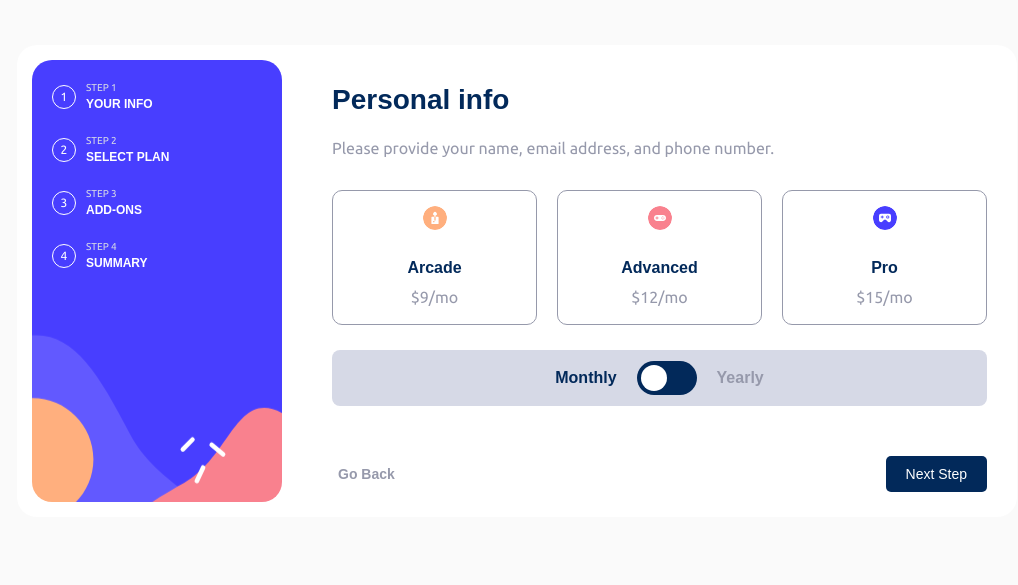
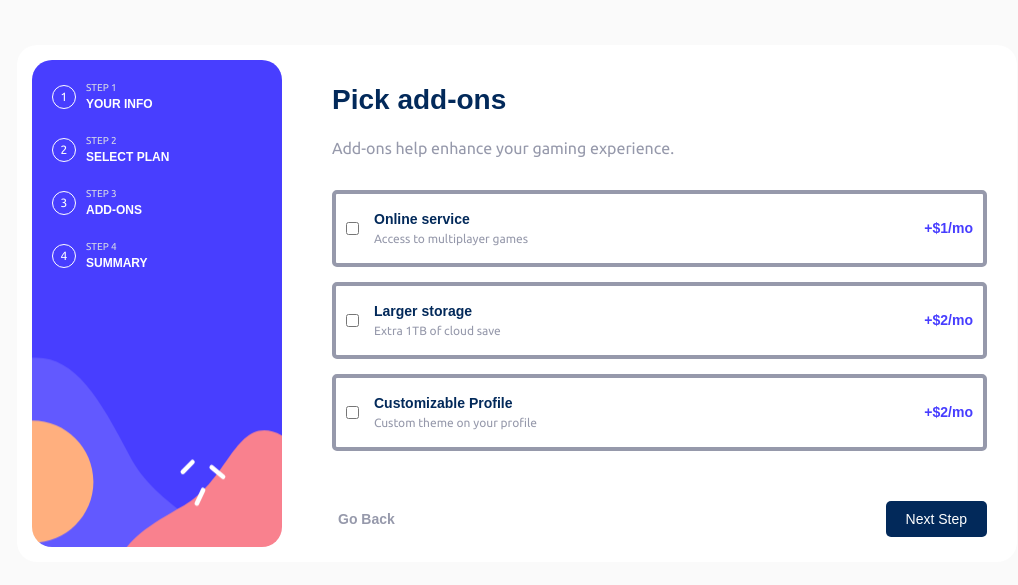
Before and after one commit to jurabek10/multi-step-form, a plain HTML site: page index.html in a window 1280 px wide. Shown: the part 105-690 px from the top of the page, without its empty margins (123-1141 px from the left). Drawn offline with Linux system fonts and the light colour scheme; a web font is replaced by a local one.

Commit message:
Add add-ons page HTML

```diff
--- a/css/styles.css
+++ b/css/styles.css
@@ -187,7 +187,7 @@ main {
   font-weight: 700;
 }
 
-.personal {
+.content {
   display: flex;
   flex-direction: column;
   width: 655px;
@@ -390,3 +390,50 @@ input:checked + .slider:before {
   font-weight: 700;
   color: hsl(231, 11%, 63%);
 }
+
+.add-ons__container {
+}
+.add-ons__list {
+  margin: 0;
+  padding: 0;
+  list-style: none;
+}
+.add-ons__item {
+  display: flex;
+  align-items: center;
+  padding: 10px;
+  border: 4px solid hsl(231, 11%, 63%);
+  border-radius: 5px;
+}
+
+.add-ons__item:not(:last-child) {
+  margin-bottom: 15px;
+}
+
+.add-ons__input {
+  margin-right: 15px;
+}
+
+/* .add-ons__input:checked .add-ons__item--title {
+  color: red;
+} */
+
+.add-ons__item--title {
+  margin: 0;
+  font-size: 14px;
+  color: var(--Marine-blue);
+  font-weight: 700;
+}
+
+.add-ons__item--info {
+  margin: 0;
+  font-size: 12px;
+  color: hsl(231, 11%, 63%);
+}
+
+.add-ons__item--price {
+  margin-left: auto;
+  font-size: 14px;
+  font-weight: 700;
+  color: var(--Purplish-blue);
+}
--- a/index.html
+++ b/index.html
@@ -97,11 +97,11 @@
         </div>
       </div>
 
-      <div class="content personal">
+      <div class="content plan" style="display: none">
         <div class="content__top">
-          <h1 class="content__title">Personal info</h1>
+          <h1 class="content__title">Select your plan</h1>
           <p class="content__description">
-            Please provide your name, email address, and phone number.
+            You have the option of monthly or yearly billing.
           </p>
         </div>
 
@@ -168,6 +168,67 @@
           <button class="next" type="button">Next Step</button>
         </div>
       </div>
+
+      <div class="content add-ons">
+        <div class="content__top">
+          <h1 class="content__title">Pick add-ons</h1>
+          <p class="content__description">
+            Add-ons help enhance your gaming experience.
+          </p>
+        </div>
+
+        <div class="add-ons__container">
+          <ul class="add-ons__list">
+            <li class="add-ons__item">
+              <input
+                class="add-ons__input"
+                type="checkbox"
+                id="service"
+                name="add-ons"
+              />
+              <label class="add-ons__label" for="service">
+                <p class="add-ons__item--title">Online service</p>
+                <p class="add-ons__item--info">Access to multiplayer games</p>
+              </label>
+
+              <p class="add-ons__item--price">+$1/mo</p>
+            </li>
+            <li class="add-ons__item">
+              <input
+                class="add-ons__input"
+                type="checkbox"
+                id="storage"
+                name="add-ons"
+              />
+              <label class="add-ons__label" for="storage">
+                <p class="add-ons__item--title">Larger storage</p>
+                <p class="add-ons__item--info">Extra 1TB of cloud save</p>
+              </label>
+
+              <p class="add-ons__item--price">+$2/mo</p>
+            </li>
+            <li class="add-ons__item">
+              <input
+                class="add-ons__input"
+                type="checkbox"
+                id="profile"
+                name="add-ons"
+              />
+              <label class="add-ons__label" for="profile">
+                <p class="add-ons__item--title">Customizable Profile</p>
+                <p class="add-ons__item--info">Custom theme on your profile</p>
+              </label>
+
+              <p class="add-ons__item--price">+$2/mo</p>
+            </li>
+          </ul>
+        </div>
+
+        <div class="main__buttons">
+          <button class="back" type="button">Go Back</button>
+          <button class="next" type="button">Next Step</button>
+        </div>
+      </div>
     </div>
     <script src="js/main.js"></script>
   </body>
--- a/js/main.js
+++ b/js/main.js
@@ -0,0 +1,5 @@
+function check() {
+  if (document.querySelector(".add-ons__input").checked) {
+    document.querySelector(".add-ons__item--title").style.color = "red";
+  }
+}
```
